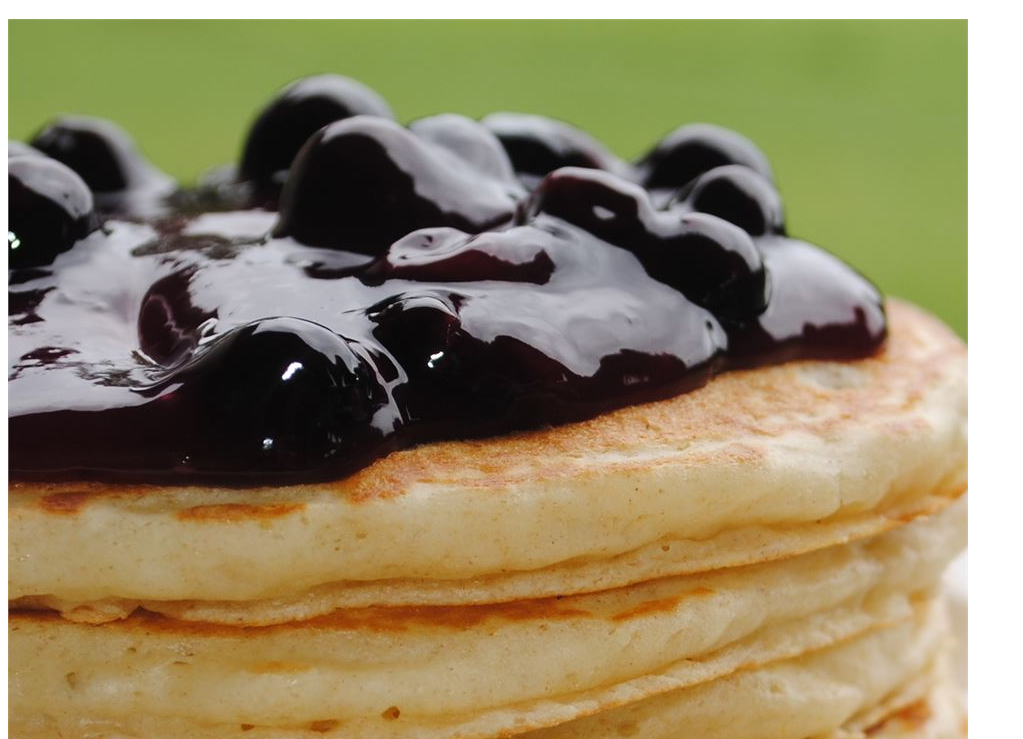
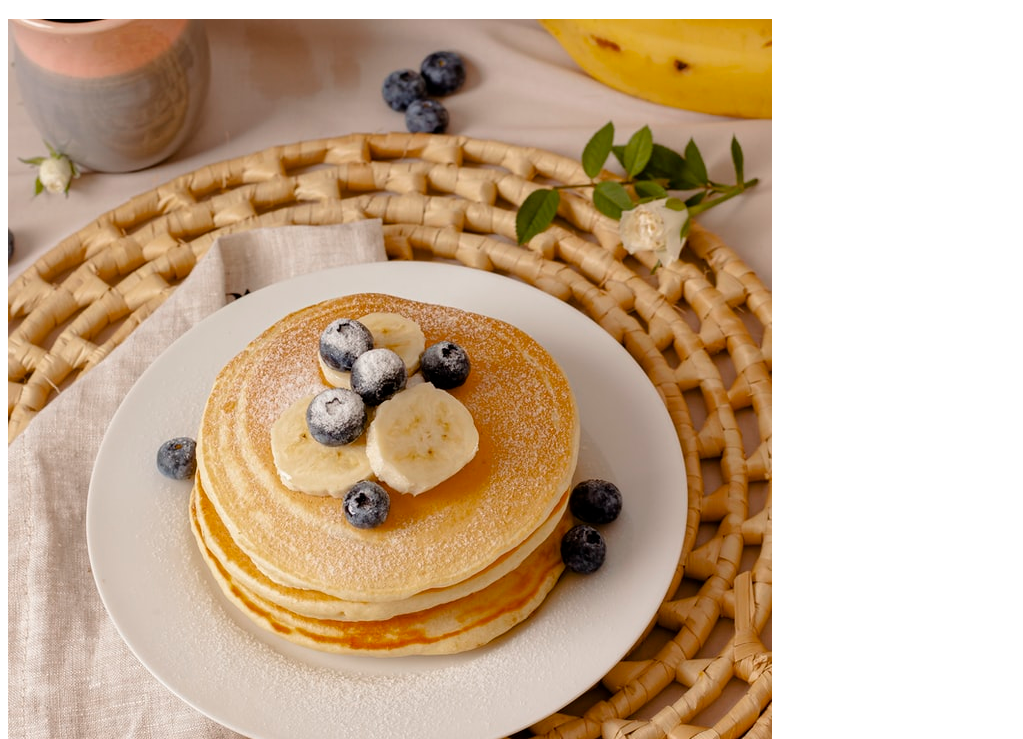
Before and after one commit to EclecticOwl/odin-recipes, a plain HTML site: page recipes/buttermilk-pancakes.html in a window 1280 px wide. Shown: the part 61-800 px from the top of the page, without its empty margins (0-1023 px from the left). Drawn offline with Linux system fonts and the light colour scheme.

Commit message:
re-edited pictures and modified links to their respective pages

```diff
--- a/recipes/buttermilk-pancakes.html
+++ b/recipes/buttermilk-pancakes.html
@@ -8,7 +8,7 @@
 </head>
 <body>
     <h1>Buttermilk Pancakes</h1>
-    <img src="../img/buttermilk-pancakes.jpeg" alt="Buttermilk Pancakes">
+    <img src="../img/pancake.jpg" alt="Buttermilk Pancakes">
     <h2>
        Description:
     </h2>
```
Also changed, not shown: img/buttermilk-pancakes.jpeg (deleted), img/pancake.jpg (added), img/waffles.jpg.
